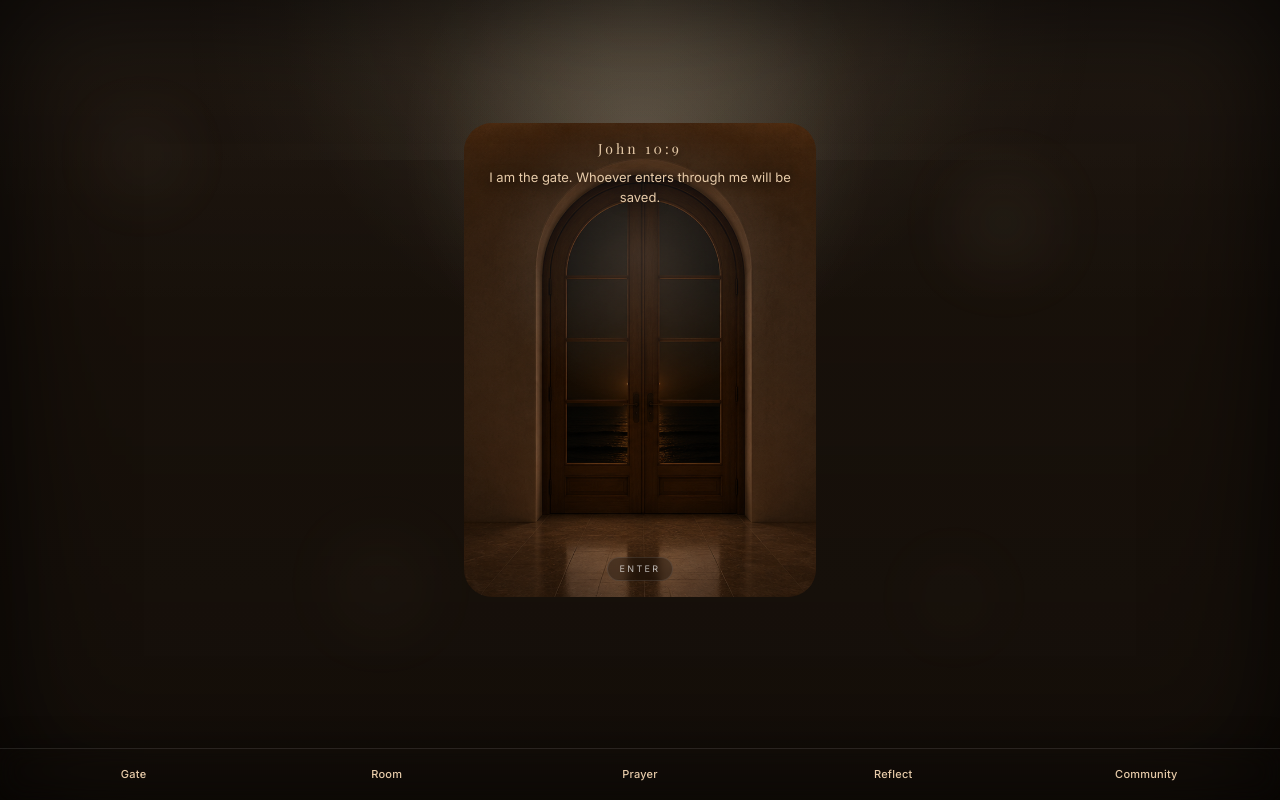
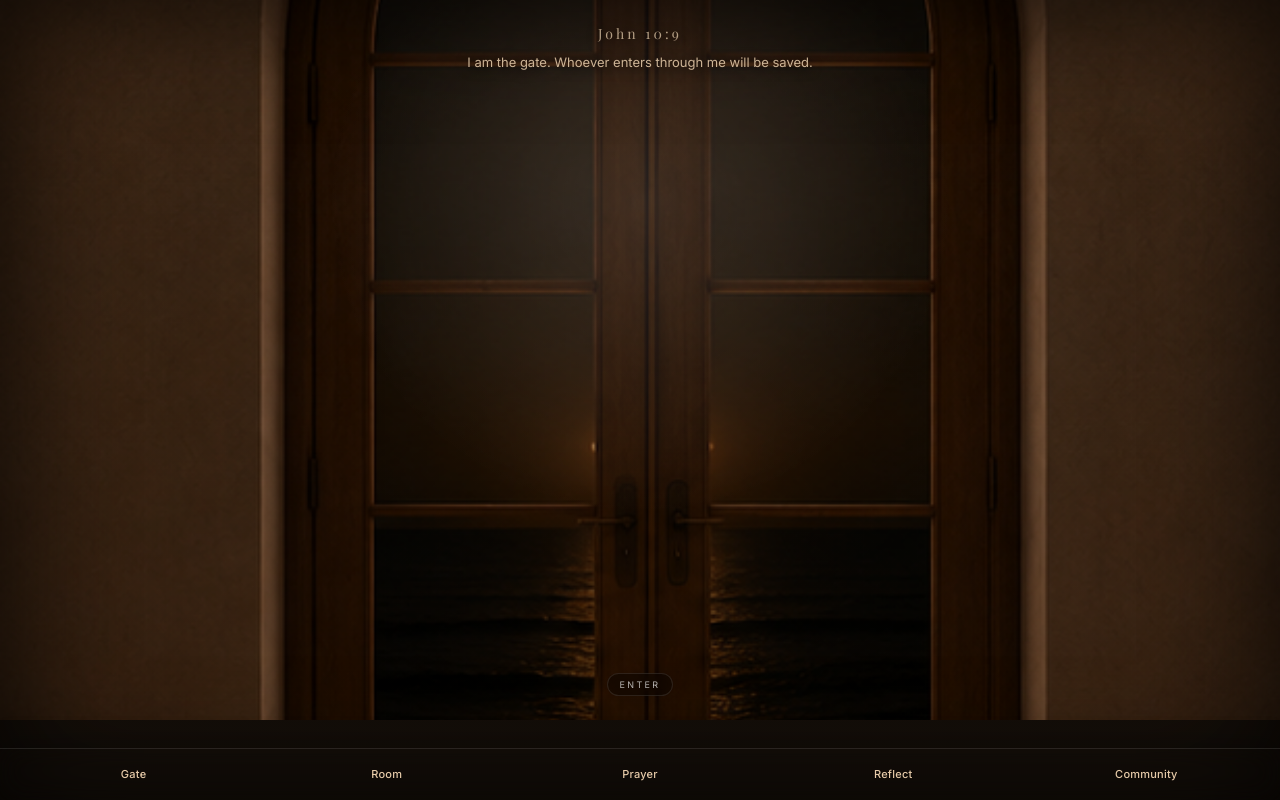
Before and after one commit to johncyongco/interior-castle, a React (Vite) app: page /room-entry in a window 1280 px wide. Built offline with nearby package versions, Linux system fonts and the light colour scheme; no server answers.

Commit message:
Make room entry door full screen

```diff
--- a/src/pages/RoomEntryPage.tsx
+++ b/src/pages/RoomEntryPage.tsx
@@ -8,10 +8,10 @@ export default function RoomEntryPage() {
   return (
     <ScreenContainer>
       <div className="absolute inset-0 bg-[radial-gradient(circle_at_50%_18%,rgba(255,244,220,0.12),transparent_26%),linear-gradient(180deg,rgba(15,12,9,0.08),rgba(15,12,9,0.42))]" />
-      <div className="relative flex h-full items-center justify-center px-6 py-10">
+      <div className="relative flex h-full items-stretch justify-stretch">
         <motion.button
-          initial={{ opacity: 0, y: 12, scale: 0.985 }}
-          animate={{ opacity: 1, y: 0, scale: 1 }}
+          initial={{ opacity: 0 }}
+          animate={{ opacity: 1 }}
           transition={{ duration: 1.1, ease: 'easeOut' }}
           type="button"
           aria-label="Enter the room"
@@ -19,16 +19,16 @@ export default function RoomEntryPage() {
             window.sessionStorage.setItem('spero-room-entry', 'door')
             navigate('/room')
           }}
-          className="group relative block w-[min(82vw,22rem)] overflow-hidden rounded-[28px] transition duration-300 ease-out hover:scale-[1.01] active:scale-[0.99]"
+          className="group relative block h-full w-full overflow-hidden transition duration-300 ease-out active:scale-[0.999]"
         >
           <img
             src="/Door.png"
             alt="Door"
-            className="block h-auto w-full select-none object-contain drop-shadow-[0_24px_40px_rgba(0,0,0,0.55)]"
+            className="absolute inset-0 h-full w-full select-none object-cover object-center drop-shadow-[0_24px_40px_rgba(0,0,0,0.55)]"
             draggable={false}
           />
           <div className="pointer-events-none absolute inset-0 bg-[radial-gradient(circle_at_50%_28%,rgba(255,255,255,0.12),transparent_38%),linear-gradient(180deg,rgba(0,0,0,0.08),rgba(0,0,0,0.28))]" />
-          <div className="pointer-events-none absolute inset-x-0 top-4 px-6 text-center">
+          <div className="pointer-events-none absolute inset-x-0 top-6 px-6 text-center">
             <p className="serif text-sm tracking-[0.22em] text-[#e7cba9] drop-shadow-[0_2px_6px_rgba(0,0,0,0.9)]">
               John 10:9
             </p>
@@ -36,7 +36,7 @@ export default function RoomEntryPage() {
               I am the gate. Whoever enters through me will be saved.
             </p>
           </div>
-          <div className="pointer-events-none absolute inset-x-0 bottom-4 flex justify-center">
+          <div className="pointer-events-none absolute inset-x-0 bottom-6 flex justify-center">
             <span className="rounded-full border border-white/10 bg-black/30 px-3 py-1 text-[9px] uppercase tracking-[0.26em] text-white/70 backdrop-blur-sm">
               Enter
             </span>
```
